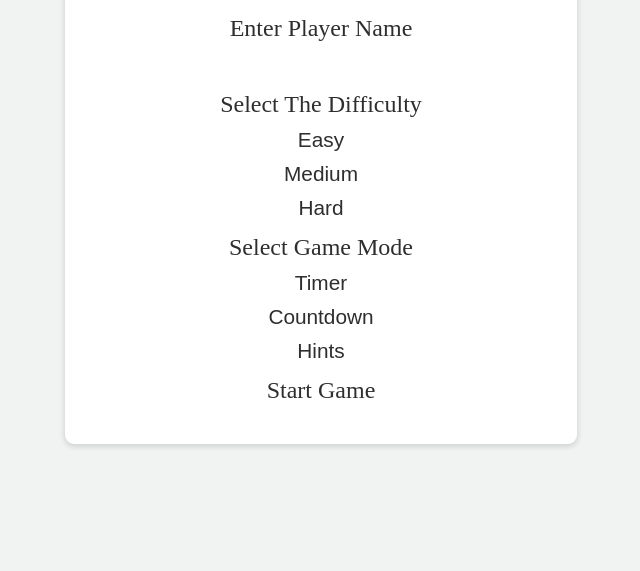
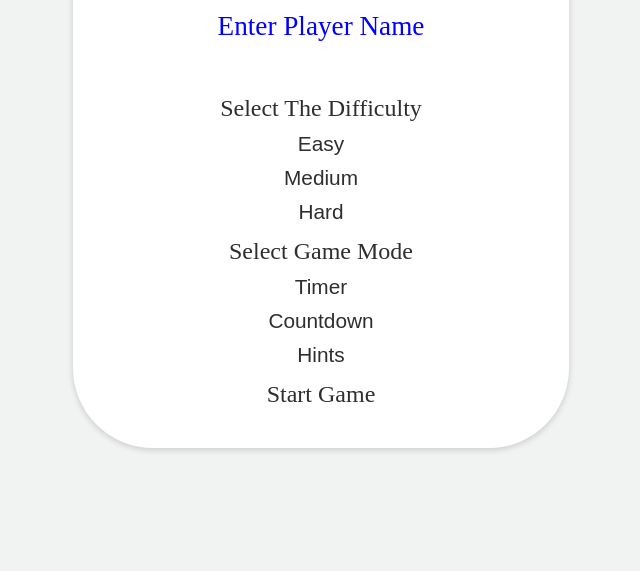
Before and after one commit to RohanShrestha01/sudoku, a plain HTML site: page index.html in a window 1280 px wide. Shown: the part 229-800 px from the top of the page, without its empty margins (319-959 px from the left). Drawn offline with Linux system fonts and the light colour scheme; a web font is replaced by a local one.

Commit message:
styled main menu of the game

```diff
--- a/index.html
+++ b/index.html
@@ -12,6 +12,10 @@
     />
     <link rel="icon" href="/images/favicon.ico" type="image/x-icon" />
     <link rel="stylesheet" href="/styles/styles.css" />
+    <link rel="stylesheet" href="/styles/main-menu.css" />
+    <script src="/scripts/main-menu.js" defer></script>
+    <script src="/scripts/app.js" defer></script>
+    <script src="/scripts/game.js" defer></script>
     <title>Play Sudoku</title>
   </head>
   <body>
@@ -20,7 +24,7 @@
         <h1>Sudoku - Main Menu</h1>
         <form action="">
           <ul>
-            <li class="menu-option">
+            <li class="menu-option selected">
               <label for="player-name">
                 <p>Enter Player Name</p>
               </label>
@@ -37,17 +41,19 @@
             <li class="menu-option">
               <p>Select The Difficulty</p>
               <ul>
-                <li><button class="choice-button">Easy</button></li>
-                <li><button class="choice-button">Medium</button></li>
-                <li><button class="choice-button">Hard</button></li>
+                <li>
+                  <button class="option-choice-btn">Easy</button>
+                </li>
+                <li><button class="option-choice-btn">Medium</button></li>
+                <li><button class="option-choice-btn">Hard</button></li>
               </ul>
             </li>
             <li class="menu-option">
               <p>Select Game Mode</p>
               <ul>
-                <li><button class="choice-button">Timer</button></li>
-                <li><button class="choice-button">Countdown</button></li>
-                <li><button class="choice-button">Hints</button></li>
+                <li><button class="option-choice-btn">Timer</button></li>
+                <li><button class="option-choice-btn">Countdown</button></li>
+                <li><button class="option-choice-btn">Hints</button></li>
               </ul>
             </li>
             <li class="menu-option">
--- /dev/null
+++ b/styles/main-menu.css
@@ -0,0 +1,11 @@
+.menu-option.selected p {
+  font-size: 1.7rem;
+  color: blue;
+}
+
+.option-choice-btn.selected,
+.menu-option.selected #player-name {
+  font-size: 1.5rem;
+  color: blue;
+  caret-color: blue;
+}
--- a/styles/styles.css
+++ b/styles/styles.css
@@ -21,10 +21,10 @@ li {
 }
 
 main {
-  width: 32rem;
+  width: 31rem;
   display: flex;
   justify-content: center;
-  border-radius: 9px;
+  border-radius: 80px;
   background-color: #ffffff;
   box-shadow: 0 2px 5px 1px rgba(64, 60, 67, 0.16);
 }
@@ -71,7 +71,7 @@ main {
 }
 
 #start-game-btn,
-.choice-button,
+.option-choice-btn,
 #player-name {
   border: 0;
   background-color: inherit;
@@ -79,6 +79,6 @@ main {
   cursor: inherit;
 }
 
-.choice-button {
+.option-choice-btn {
   font-size: 1.3rem;
 }
```
